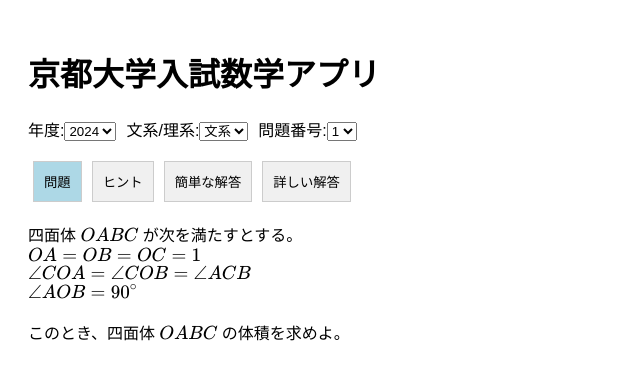
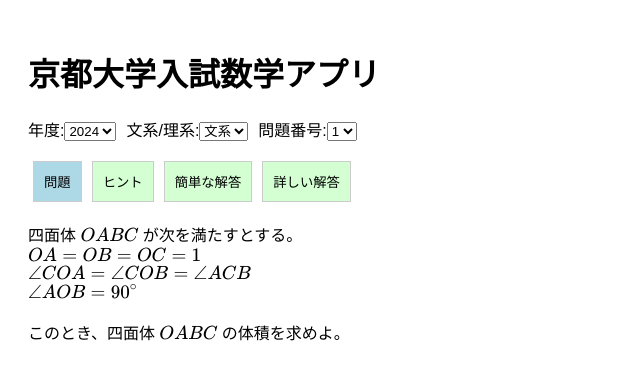
Before and after one commit to atchicoder/KyotoU-math-exam, a React (Vite) app: page / in a window 1280 px wide. Shown: the top 380 px of the page, without its empty margins (0-640 px from the left). Built offline with nearby package versions, Linux system fonts and the light colour scheme.

Commit message:
ContentSelector.tsx修正

```diff
--- a/src/components/ContentSelector.tsx
+++ b/src/components/ContentSelector.tsx
@@ -5,11 +5,13 @@ interface ContentSelectorProps {
   onContentChange: (
     content: "question" | "hints" | "solution" | "detailedSolution"
   ) => void;
+  currentProblem: { content: Record<string, string> } | undefined;
 }
 
 const ContentSelector: React.FC<ContentSelectorProps> = ({
   selectedContent,
   onContentChange,
+  currentProblem,
 }) => {
   const options = [
     { label: "問題", value: "question" },
@@ -28,9 +30,14 @@ const ContentSelector: React.FC<ContentSelectorProps> = ({
             margin: "0 5px",
             padding: "10px",
             backgroundColor:
-              selectedContent === option.value ? "#add8e6" : "#f0f0f0",
+              selectedContent === option.value
+                ? "#add8e6" // 選択中のボタンは青
+                : currentProblem?.content?.[option.value]
+                ? "#d3ffd3" // データがある場合は緑
+                : "#f0f0f0", // データがない場合はグレー
             border: "1px solid #ccc",
-            cursor: "pointer",
+            cursor: currentProblem?.content?.[option.value] ? "pointer" : "not-allowed", // データがない場合は無効風
+            opacity: currentProblem?.content?.[option.value] ? 1 : 0.5, // データがない場合は薄くする
           }}
         >
           {option.label}
```
